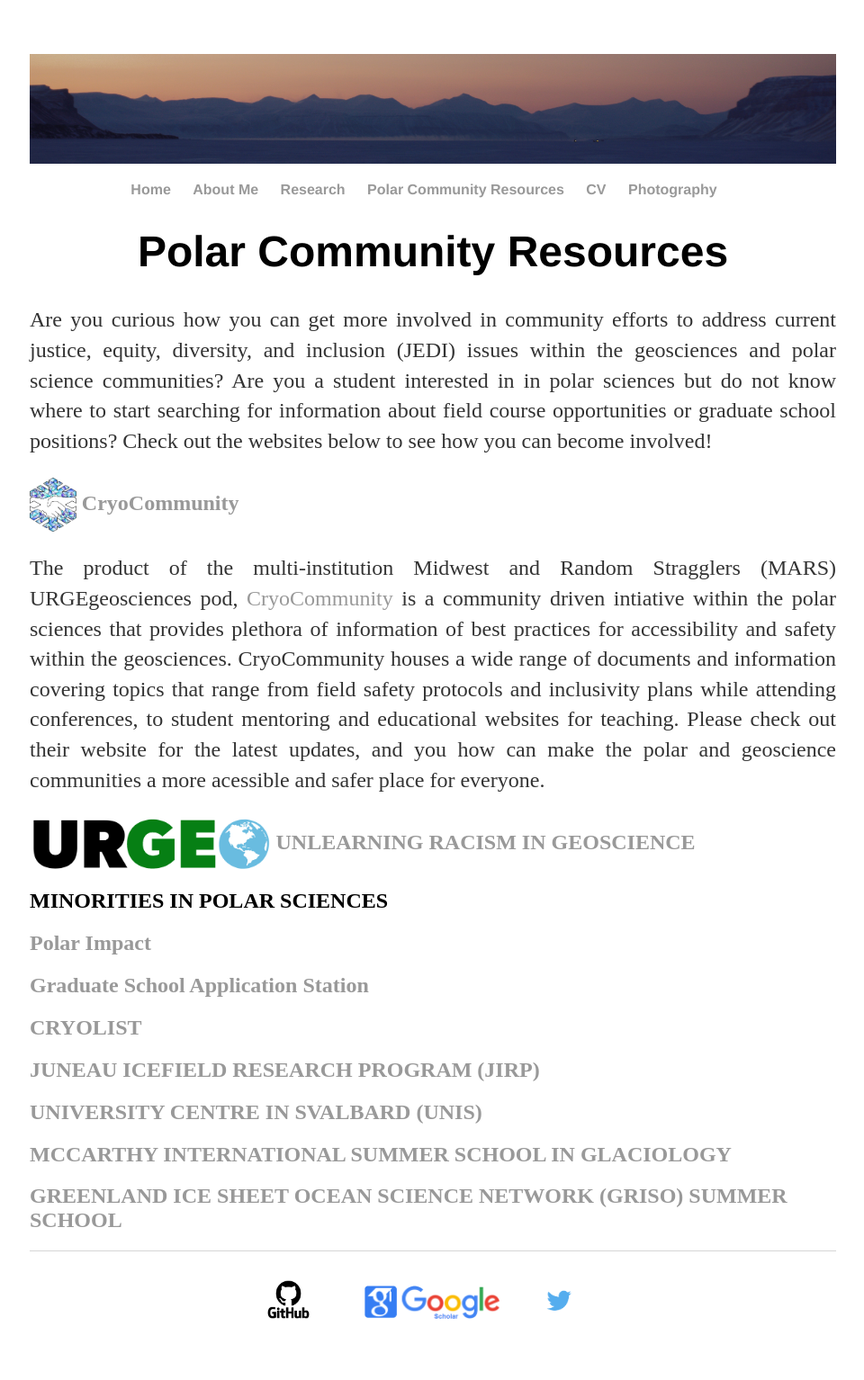
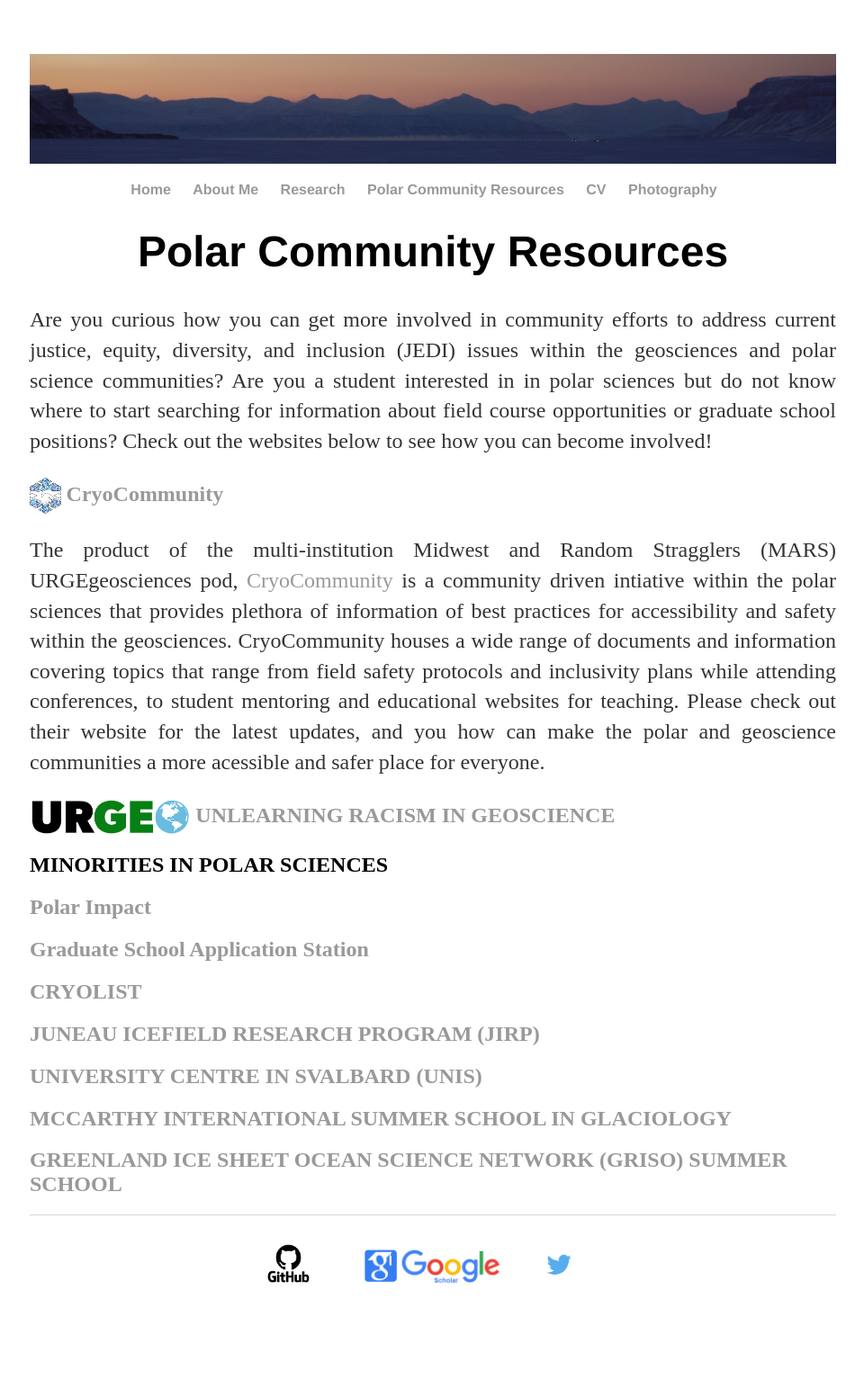
Before and after one commit to Cbarnett207/CBarnett207.github.io, a Jekyll site: the page built from community/index.html, in a window 1280 px wide. Shown: the whole page at 90% size, without its empty margins (159-1119 px from the left). Built offline with Jekyll 4.4.1, drawn with Linux system fonts in a browser that asks for light colours; after the commit the page ends 1494 px from its top, so only the background shows below that.

Commit message:
updating height of images
update height from 60pt to 40pt

```diff
--- a/community/index.html
+++ b/community/index.html
@@ -10,7 +10,7 @@
     opportunities or graduate school positions? Check out the websites below to see how you can become involved!</p></div>
     <div>
 	 <h2>
-		<img style="vertical-align:middle" src="/images/Cryo_Community_Logo.png" height="60pt" alt="CryoCommunity Logo"/>
+		<img style="vertical-align:middle" src="/images/Cryo_Community_Logo.png" height="40pt" alt="CryoCommunity Logo"/>
     	 	<span style=""><a href="https://cryocommunity.org/" style="text-decoration:none">CryoCommunity</a></span>
 	 </h2>
 	 <p align="justify">The product of the multi-institution Midwest and Random Stragglers (MARS) URGEgeosciences pod,
@@ -22,7 +22,7 @@
 	      </p>
 	</div>
     	<h2>
-		<img style="vertical-align:middle" src="/images/URGE_logo.png" height="60pt" alt="URGE Logo"/>
+		<img style="vertical-align:middle" src="/images/URGE_logo.png" height="40pt" alt="URGE Logo"/>
 		<span style=""><a href="https://urgeoscience.medium.com/unlearning-racism-in-geoscience-1f40aa32216e" style="text-decoration:none">UNLEARNING RACISM IN GEOSCIENCE</a></span>
 	</h2>
     	<h2>MINORITIES IN POLAR SCIENCES</h2>
```
